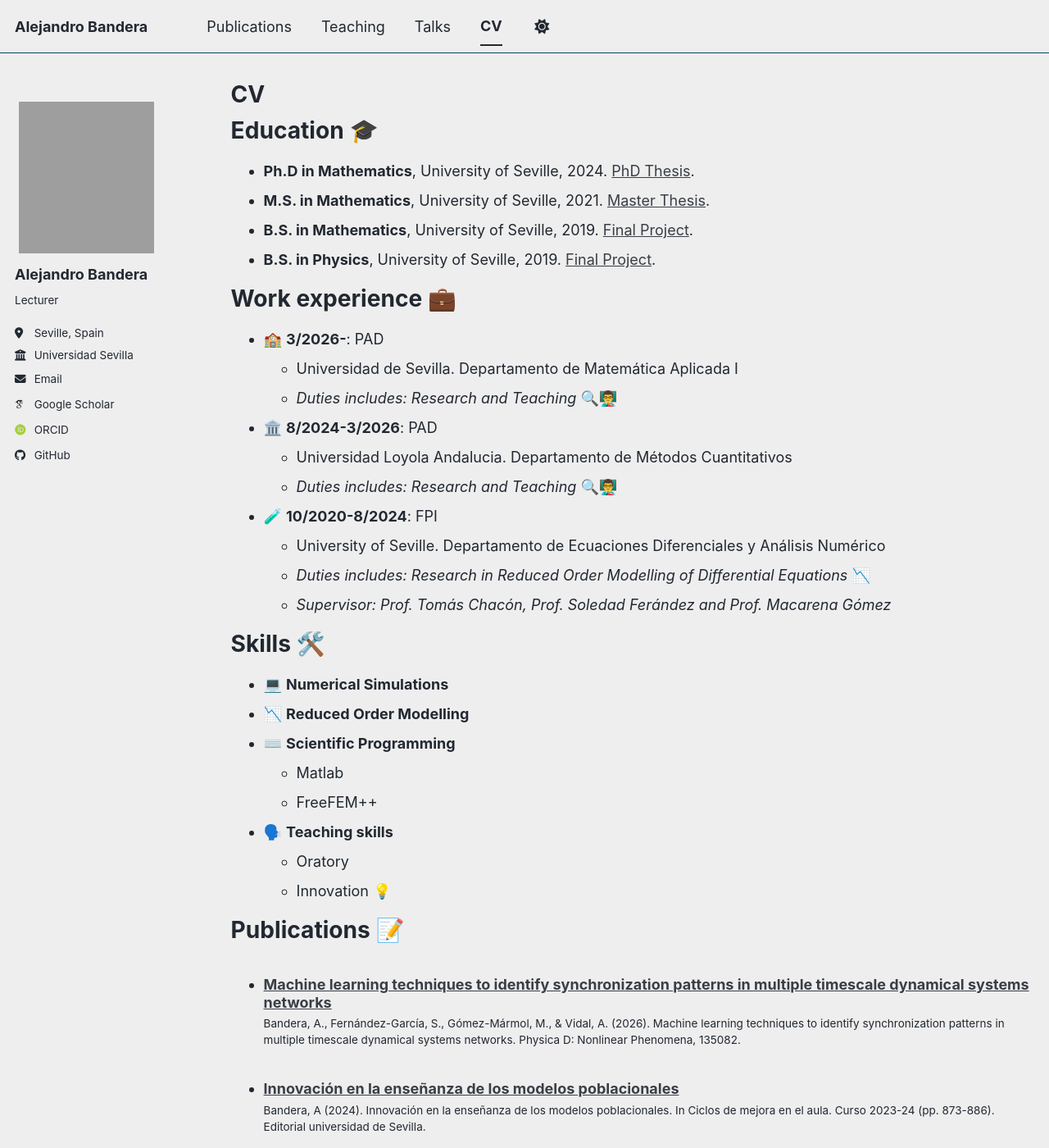
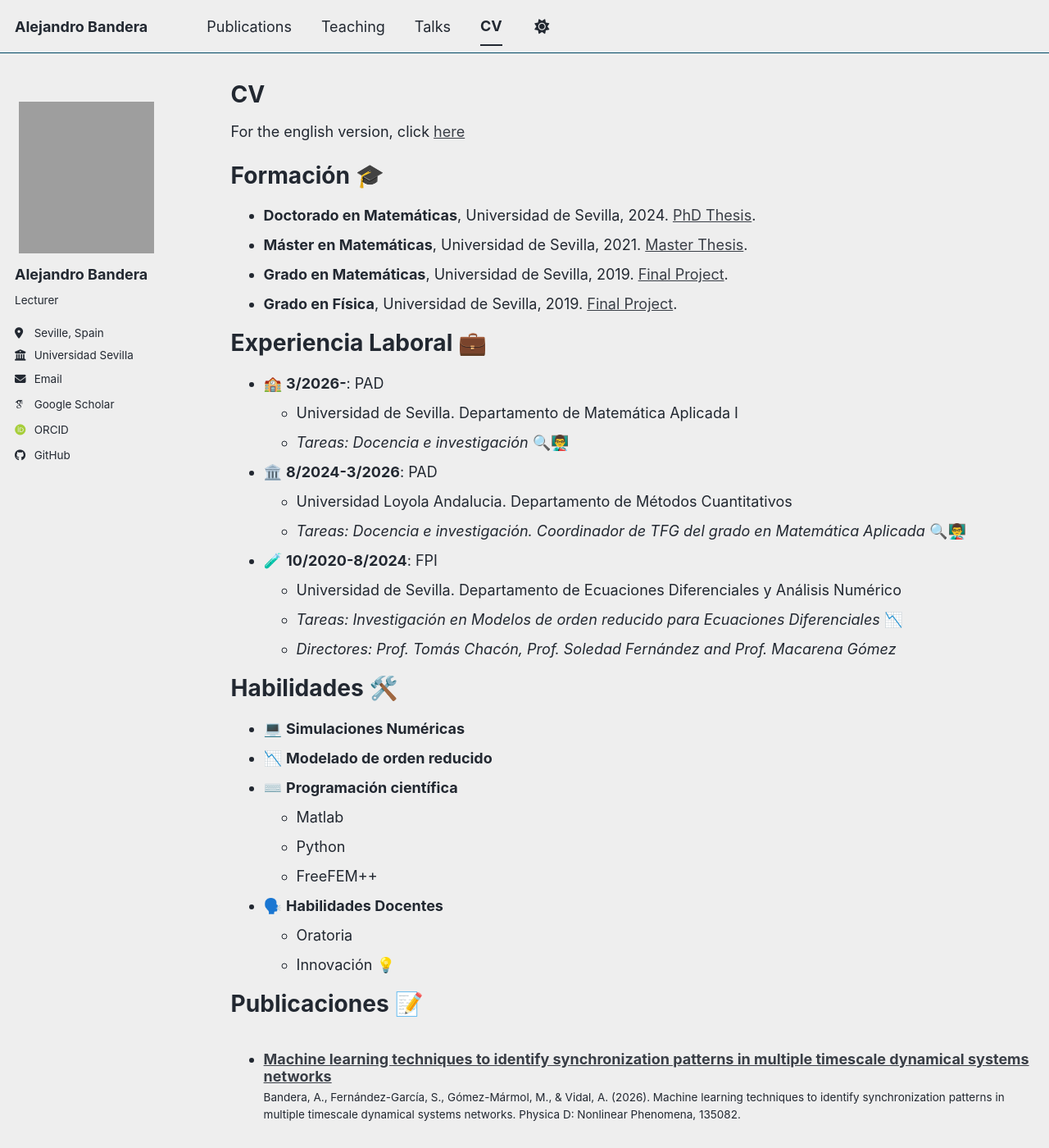
Before and after one commit to abanderam/abanderam.github.io, a Jekyll site: the page built from _pages/cv.md, in a window 1280 px wide and 1400 px high. Shown: the whole window at 82% size. Built offline with Jekyll 4.4.1, drawn with Linux system fonts in a browser that asks for light colours; some web fonts are replaced; a script bundle is joined from its source files by our own code; library files that are not in the unit come from our copies; some of the changed text lies outside the part shown.

Commit message:
Cambios en el currículum

```diff
--- a/_pages/cv.md
+++ b/_pages/cv.md
@@ -9,73 +9,77 @@ redirect_from:
 
 {% include base_path %}
 
-Education 🎓
+For the english version, click <a href="/cv_eng/">here</a>
+
+
+Formación 🎓
 ======
-* **Ph.D in Mathematics**, University of Seville, 2024. <a href="https:///abanderam.github.io/files/Tesis_ABM.pdf">PhD Thesis</a>.
-* **M.S. in Mathematics**, University of Seville, 2021. <a href="https:///abanderam.github.io/files/TFM_ABM.pdf">Master Thesis</a>.
-* **B.S. in Mathematics**, University of Seville, 2019. <a href="https:///abanderam.github.io/files/TFG_ABM.pdf">Final Project</a>.
-* **B.S. in Physics**, University of Seville, 2019. <a href="https:///abanderam.github.io/files/TFG_ABM.pdf">Final Project</a>.
+* **Doctorado en Matemáticas**, Universidad de Sevilla, 2024. <a href="https:///abanderam.github.io/files/Tesis_ABM.pdf">PhD Thesis</a>.
+* **Máster en Matemáticas**, Universidad de Sevilla, 2021. <a href="https:///abanderam.github.io/files/TFM_ABM.pdf">Master Thesis</a>.
+* **Grado en Matemáticas**, Universidad de Sevilla, 2019. <a href="https:///abanderam.github.io/files/TFG_ABM.pdf">Final Project</a>.
+* **Grado en Física**, Universidad de Sevilla, 2019. <a href="https:///abanderam.github.io/files/TFG_ABM.pdf">Final Project</a>.
 
-Work experience 💼
+Experiencia Laboral 💼
 ======
 * 🏫 **3/2026-**: PAD
   * Universidad de Sevilla. Departamento de Matemática Aplicada I
-  * *Duties includes: Research and Teaching* 🔍👨‍🏫
+  * *Tareas: Docencia e investigación* 🔍👨‍🏫
 * 🏛️ **8/2024-3/2026**: PAD
   * Universidad Loyola Andalucia. Departamento de Métodos Cuantitativos
-  * *Duties includes: Research and Teaching* 🔍👨‍🏫
+  * *Tareas: Docencia e investigación. Coordinador de TFG del grado en Matemática Aplicada* 🔍👨‍🏫
 * 🧪 **10/2020-8/2024**: FPI
-  * University of Seville. Departamento de Ecuaciones Diferenciales y Análisis Numérico
-  * *Duties includes: Research in Reduced Order Modelling of Differential Equations* 📉
-  * *Supervisor: Prof. Tomás Chacón, Prof. Soledad Ferández and Prof. Macarena Gómez*
+  * Universidad de Sevilla. Departamento de Ecuaciones Diferenciales y Análisis Numérico
+  * *Tareas: Investigación en Modelos de orden reducido para Ecuaciones Diferenciales* 📉
+  * *Directores: Prof. Tomás Chacón, Prof. Soledad Fernández and Prof. Macarena Gómez*
 
-Skills 🛠️
+Habilidades 🛠️
 ======
-* 💻 **Numerical Simulations**
-* 📉 **Reduced Order Modelling**
-* ⌨️ **Scientific Programming**
+* 💻 **Simulaciones Numéricas**
+* 📉 **Modelado de orden reducido**
+* ⌨️ **Programación científica**
   * Matlab
+  * Python
   * FreeFEM++
-* 🗣️ **Teaching skills**
-  * Oratory
-  * Innovation 💡
+* 🗣️ **Habilidades Docentes**
+  * Oratoria
+  * Innovación 💡
 
-Publications 📝
+Publicaciones 📝
 ======
   <ul>{% for post in site.publications reversed %}
     {% include archive-single-cv.html %}
   {% endfor %}</ul>
 
-Talks 📢
+Charlas 📢
 ======
   <ul>{% for post in site.talks reversed %}
     {% include archive-single-talk-cv.html  %}
   {% endfor %}</ul>
 
-Teaching 👨‍🏫
+Docencia 👨‍🏫
 ======
   <ul>{% for post in site.teaching reversed %}
     {% include archive-single-cv.html %}
   {% endfor %}</ul>
 
-Service and leadership 🤝
+Servicio y liderazgo 🤝
 ======
 * 🤝 **Seminarios JEMA**: Jóvenes Españoles de Matemática Aplicada de la SEMA
-  * Organizer 2025 and 2026
+  * Organizador 2025 and 2026
 
 * 🌍 **7th BYMAT Conference**: Bringing Young Mathematicians Together
-  * Scientific Committee
+  * Comité científico
 
 * 🏛️ **VII Congreso de Jóvenes Investigadores de la RSME**
-  * Parallel Session MA01: Numerical Methods for Applied Mathematics (Organizer)
+  * Parallel Session MA01: Numerical Methods for Applied Mathematics (Organizador)
 
 * 🇪🇺 **European Congress of Mathematics 2024**
-  * MS-26 - Mathematical Aspects on Reduced Order Modeling (Organizer)
+  * MS-26 - Mathematical Aspects on Reduced Order Modeling (Organizador)
 
 * 🎓 **Seminarios PHD (IMUS)**
-  * Organizer Academic Year 2021-2022
+  * Organizador Año Académico 2021-2022
 
 * 🏘️ **Colegio Mayor Hernando Colón**
-  * President of the Culture Comettee 2018-2019
-  * Coordinator of the Culture & Sports Comettees 2020-2021
-  * Coordinator of the Solidarity & Major Festivities Comettees 2021-2022
+  * Presidente de la Comisión de Cultura 2018-2019
+  * Coordinador de las Comisiones de Cultura y de Deportes 2020-2021
+  * Coordinador de las Comisiones de Solidaridad y Fiestas Mayores 2021-2022
```
Also changed, not shown: _pages/cv_eng.md (added, +79 -0 lines).
